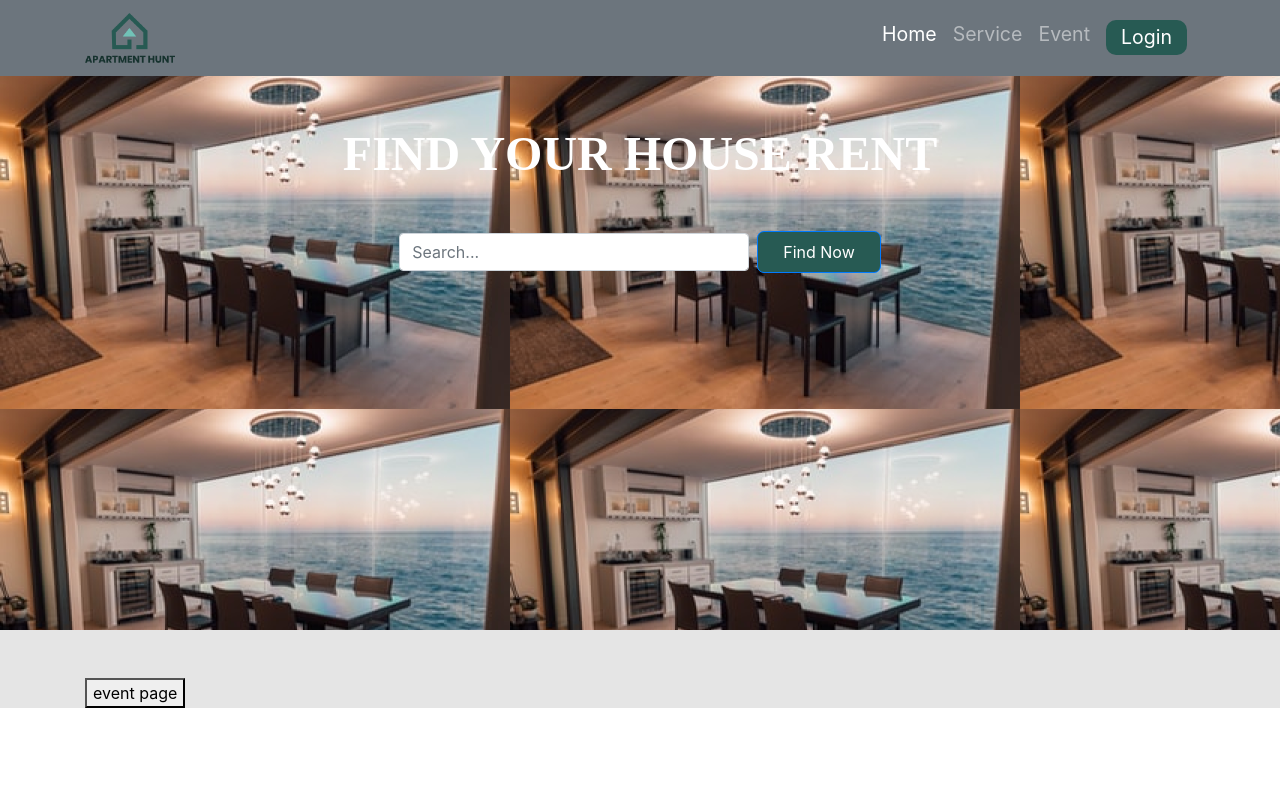
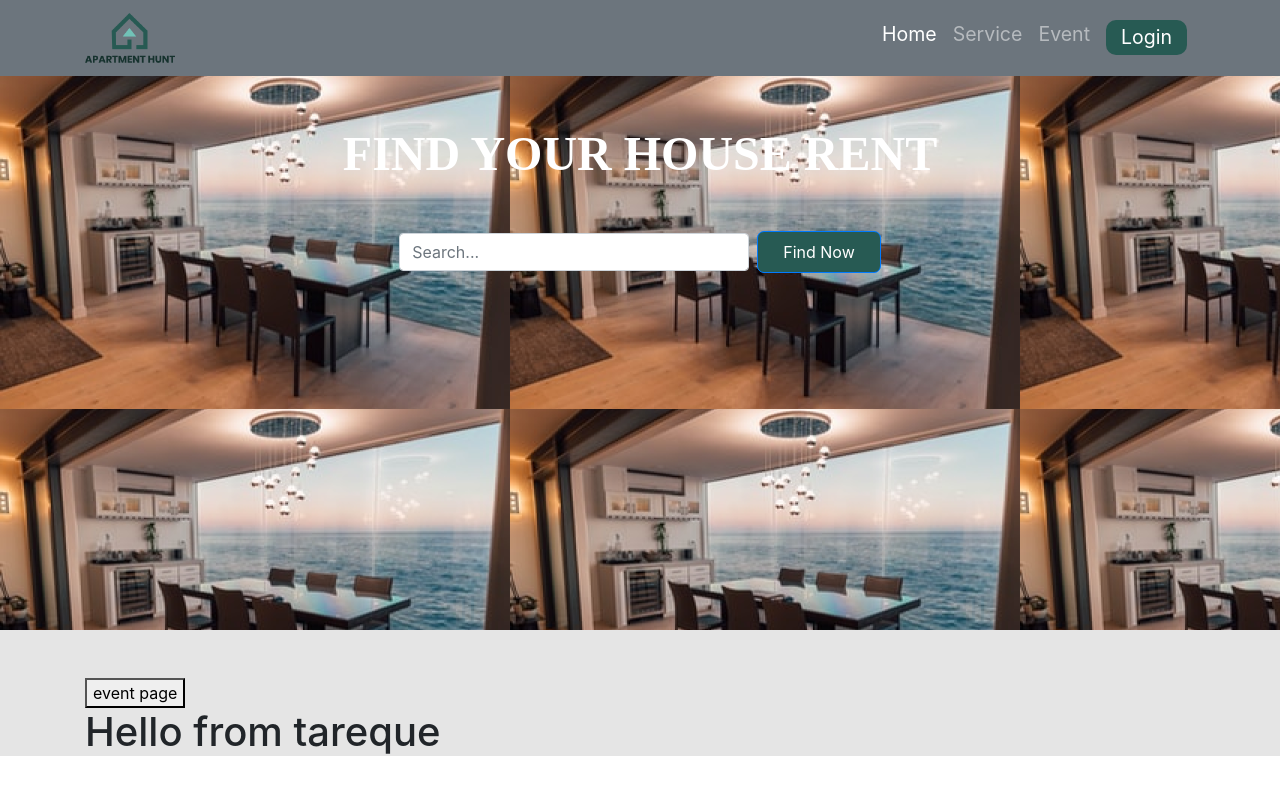
Before and after one commit to shahadat-rgb/apartment-hunt, a React (Create React App) app: page / in a window 1280 px wide. Shown: the top 794 px of the page. Built offline with nearby package versions, Linux system fonts and the light colour scheme.

Commit message:
change from tareque

```diff
--- a/src/Components/Home/Event/Event.js
+++ b/src/Components/Home/Event/Event.js
@@ -7,6 +7,7 @@ const Event = () => {
     <section>
       <div className="container">
       <button className="mt-5" onClick={() => history.push('/service')}>event page</button>
+      <h1>Hello from tareque</h1>
     </div>
     </section>
   );
```
